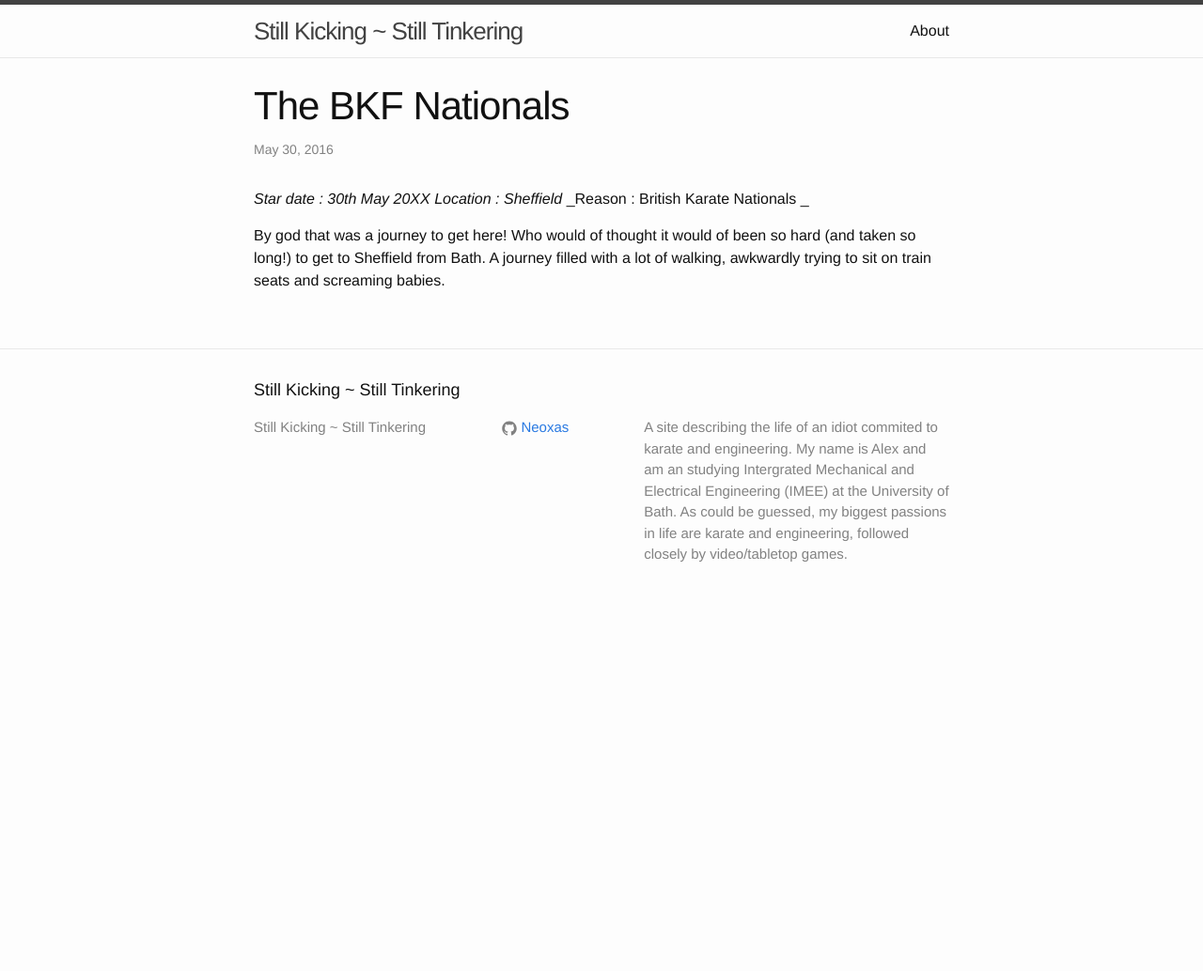
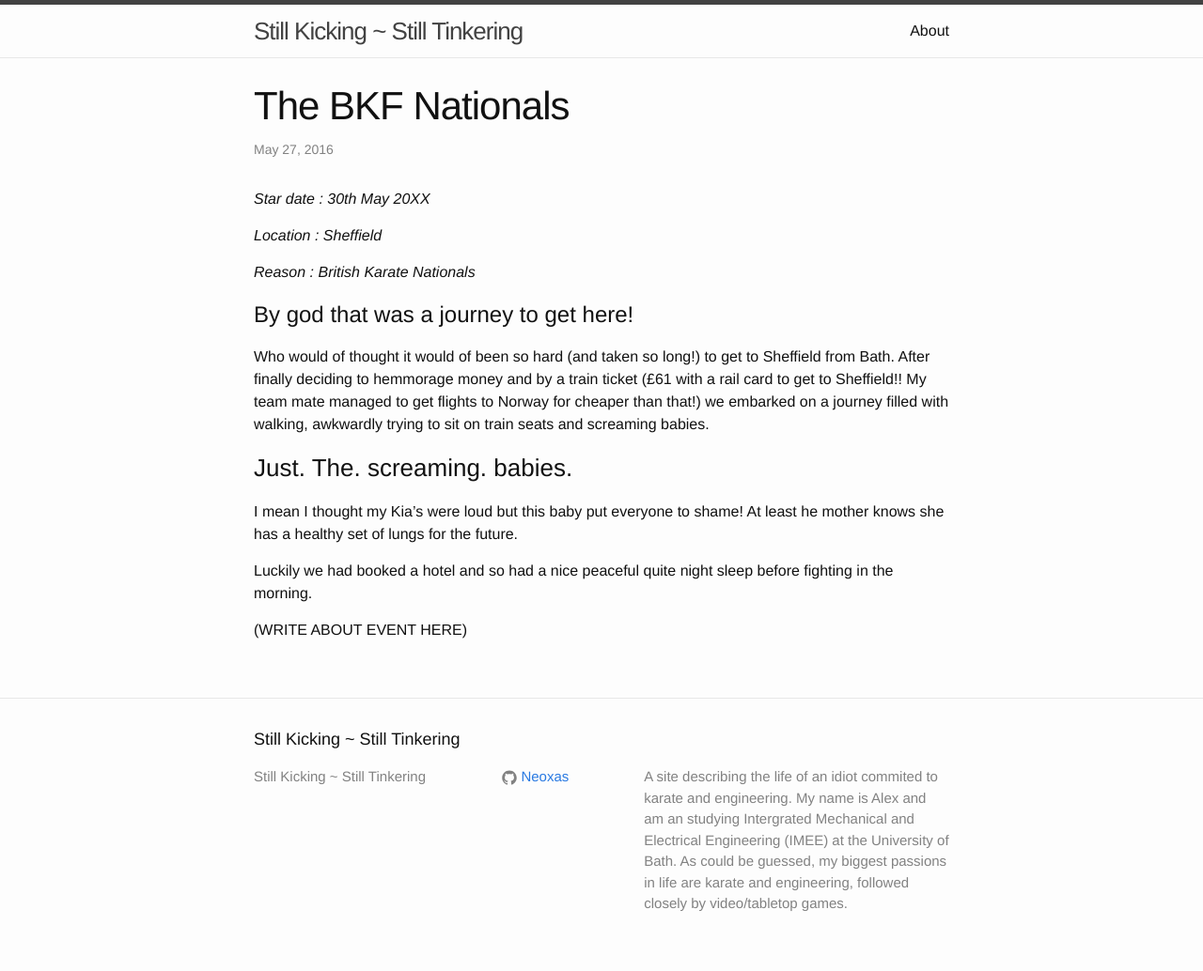
Before and after one commit to Neoxas/Neoxas.github.io, a Jekyll site: the page built from _posts/2016-05-30-The-BKF-Nationals.markdown, in a window 1280 px wide. Shown: the whole page at 94% size. Built offline with Jekyll 4.4.1, drawn with Linux system fonts in a browser that asks for light colours; before the commit the page ends 900 px from its top, so only the background shows below that.

Commit message:
Wrote more about the karate journey, will update tomorrow

```diff
--- a/_posts/2016-05-30-The-BKF-Nationals.markdown
+++ b/_posts/2016-05-30-The-BKF-Nationals.markdown
@@ -1,12 +1,23 @@
 ---
 layout: post
 title:  "The BKF Nationals"
-date:   2016-05-30 13:50:06 -0400
+date:   2016-05-27 13:50:06 -0400
 categories: Karate
 ---
 _Star date : 30th May 20XX_
+
 _Location : Sheffield_
-_Reason : British Karate Nationals _
 
-By god that was a journey to get here! Who would of thought it would of been so hard (and taken so long!) to get to Sheffield from Bath.
- A journey filled with a lot of walking, awkwardly trying to sit on train seats and screaming babies.
+_Reason : British Karate Nationals_
+
+# By god that was a journey to get here!
+
+ Who would of thought it would of been so hard (and taken so long!) to get to Sheffield from Bath. After finally deciding to hemmorage money and by a train ticket (£61 with a rail card to get to Sheffield!! My team mate managed to get flights to Norway for cheaper than that!) we embarked on a journey filled with walking, awkwardly trying to sit on train seats and screaming babies.
+
+### Just. The. screaming. babies.
+
+I mean I thought my Kia's were loud but this baby put everyone to shame! At least he mother knows she has a healthy set of lungs for the future.
+
+Luckily we had booked a hotel and so had a nice peaceful quite night sleep before fighting in the morning.
+
+(WRITE ABOUT EVENT HERE)
```
